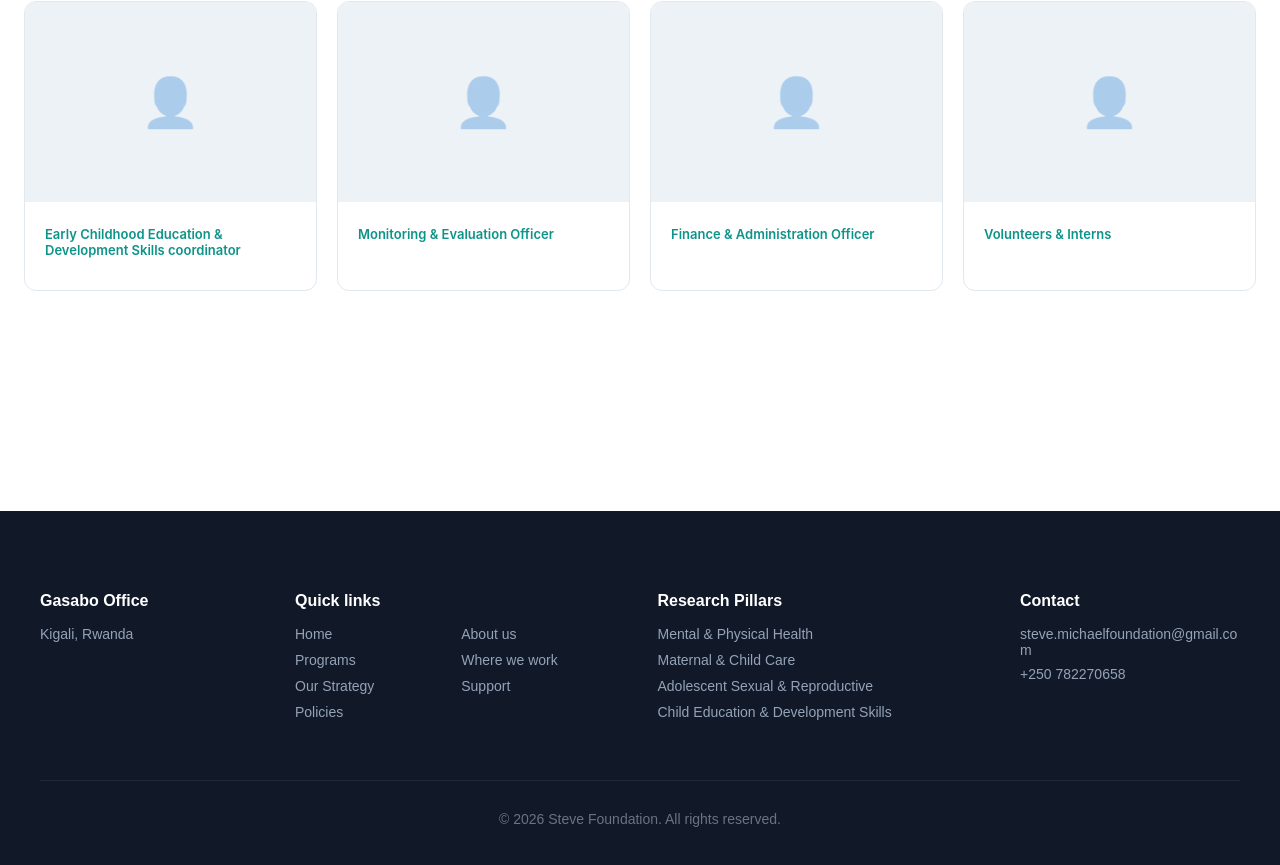
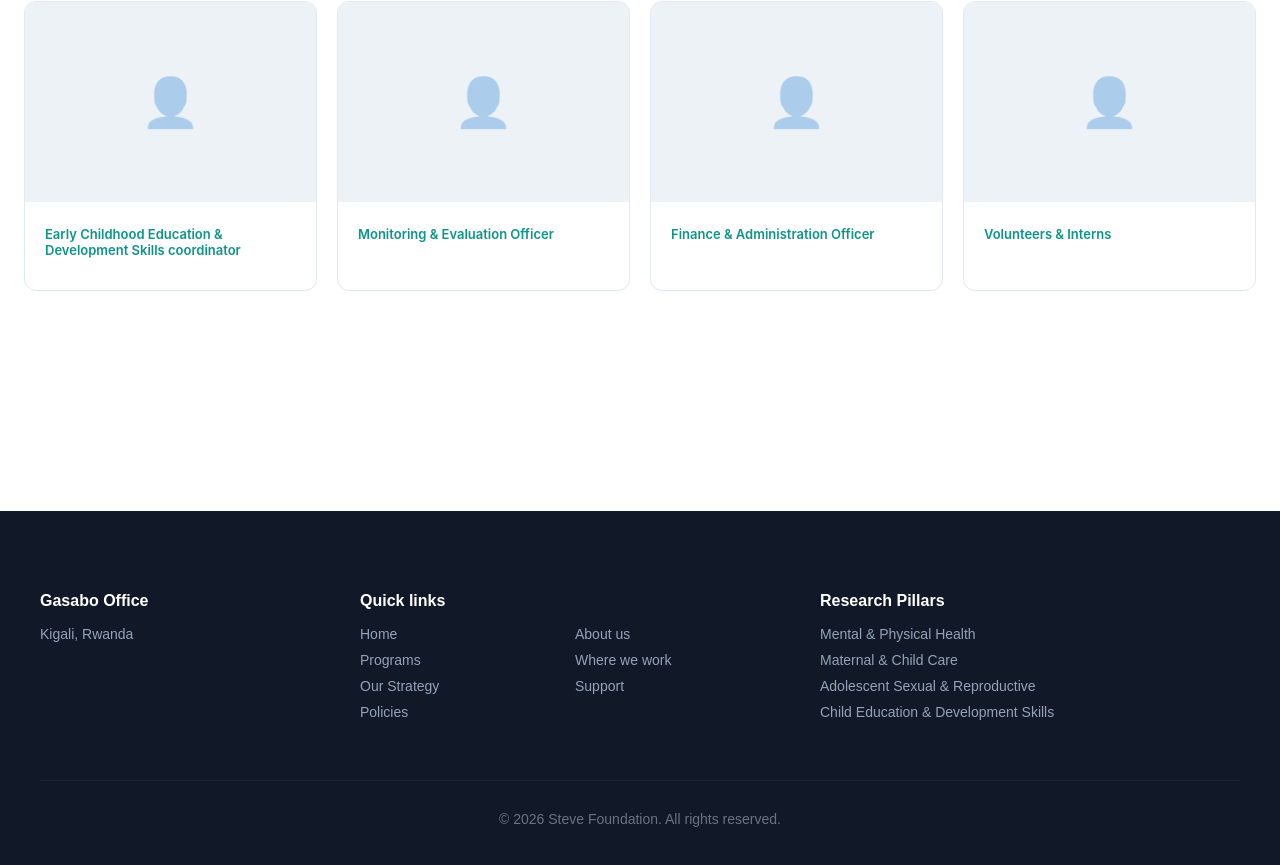
Before and after one commit to stevemichaelfoundation-sys/steve_foundation, a Next.js app: page /about-us in a window 1280 px wide. Shown: the part 1808-2673 px from the top of the page. Built offline with nearby package versions, Linux system fonts and the light colour scheme.

Commit message:
removed contact

```diff
--- a/app/layout.js
+++ b/app/layout.js
@@ -106,11 +106,11 @@ export default function RootLayout({ children }) {
               </div>
 
 
-              <div className="branch-footer-col" style={{ flex: "1", minWidth: "220px" }}>
+              {/* <div className="branch-footer-col" style={{ flex: "1", minWidth: "220px" }}>
                 <h4 style={{ color: "#ffffff", marginBottom: "16px", fontSize: "16px", fontWeight: "700" }}>Contact</h4>
                 <p style={{ fontSize: "14px", color: "#94a3b8", marginBottom: "8px", wordBreak: "break-all" }}>steve.michaelfoundation@gmail.com</p>
                 <p style={{ fontSize: "14px", color: "#94a3b8", margin: 0 }}>+250 782270658</p>
-              </div>
+              </div> */}
 
             </div>
             <div className="branch-footer-bottom" style={{
```
